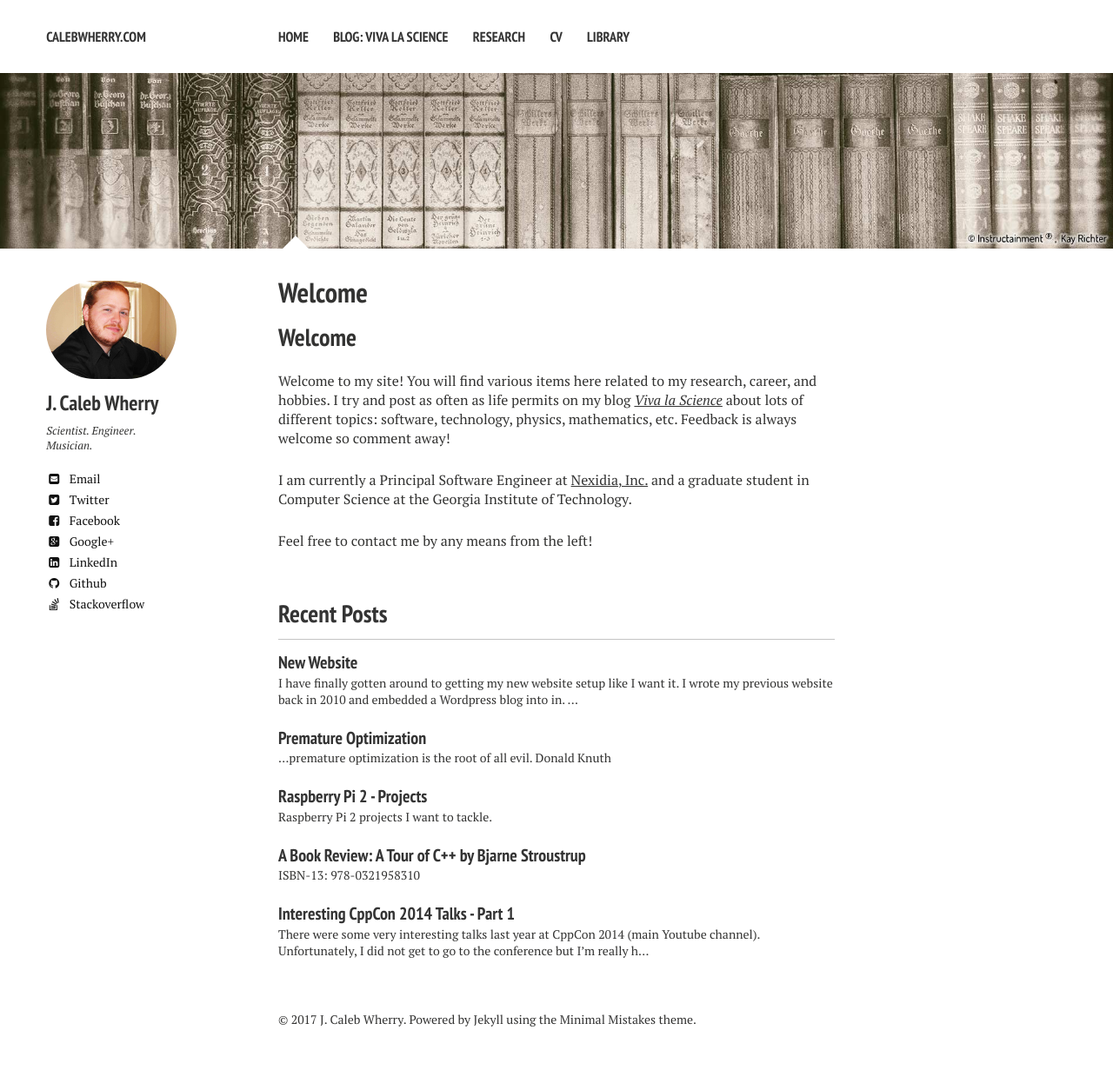
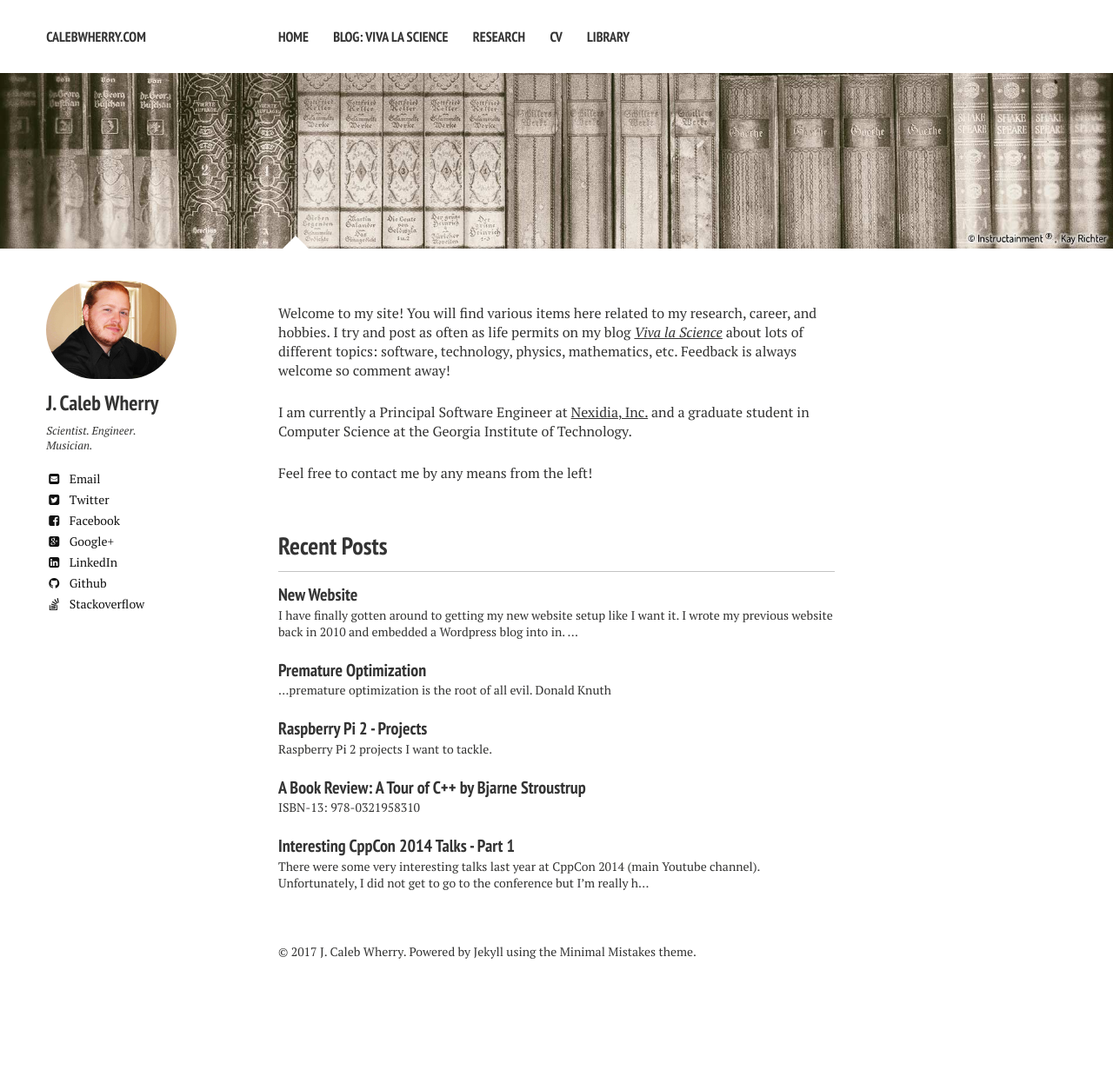
Before and after one commit to calebwherry/calebwherry.github.io, a Jekyll site: the page built from index.md, in a window 1280 px wide. Shown: the whole page at 87% size. Built offline with Jekyll 4.4.1, drawn with Linux system fonts in a browser that asks for light colours; nearby versions of some CDN libraries; our own code applies the rules of GitHub Pages for plain Markdown files; after the commit the page ends 1153 px from its top, so only the background shows below that.

Commit message:
Update index.md

```diff
--- a/index.md
+++ b/index.md
@@ -9,8 +9,6 @@ image:
   creditlink: #http://lewatonline.com/wp-content/uploads/2015/02/Slider-Final1-1900x500.jpg
 ---
 
-## Welcome
-
 Welcome to my site! You will find various items here related to my research, career, and hobbies. I try and post as often as life permits on my blog [*Viva la Science*](blog) about lots of different topics: software, technology, physics, mathematics, etc. Feedback is always welcome so comment away!
 
 I am currently a Principal Software Engineer at [Nexidia, Inc.](http://www.nexidia.com) and a graduate student in Computer Science at the Georgia Institute of Technology.
```
